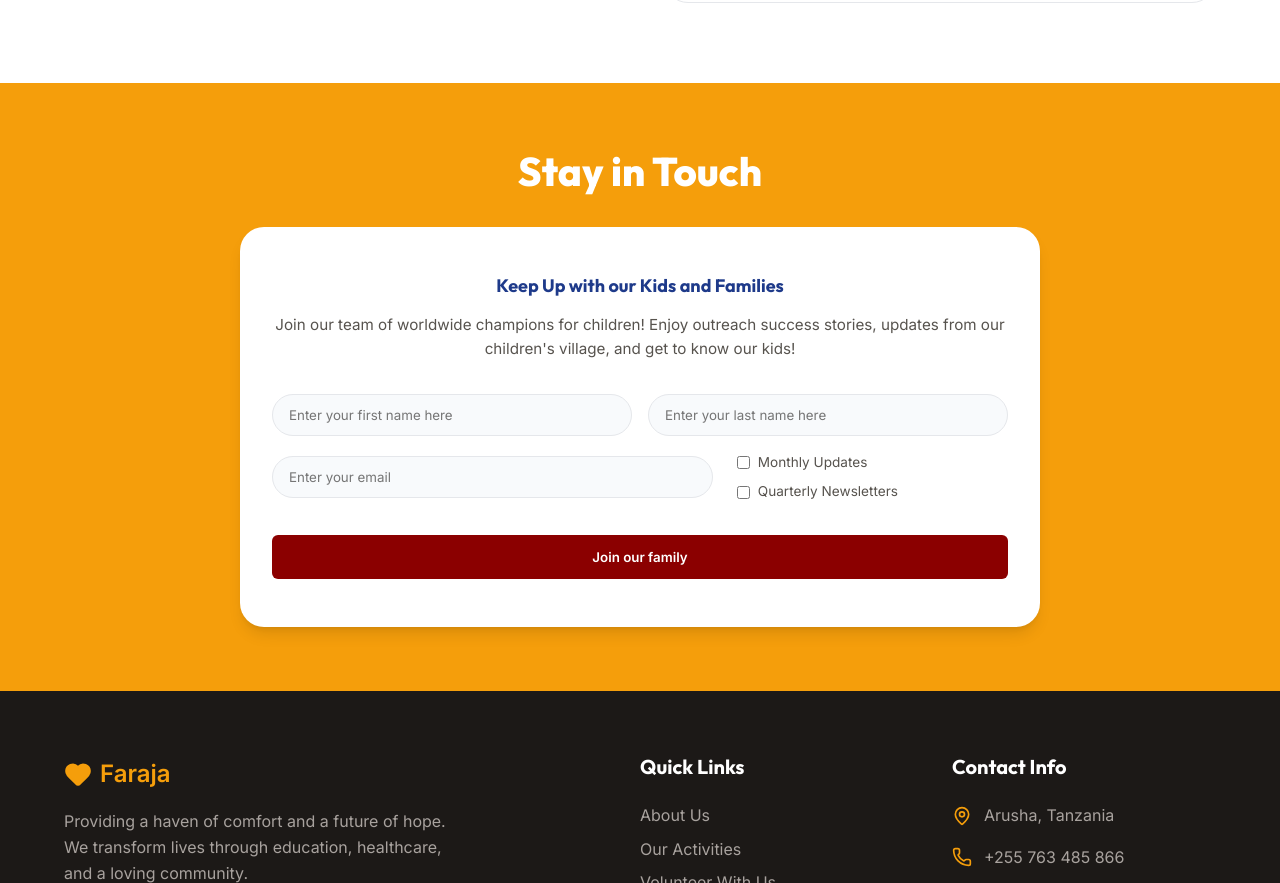
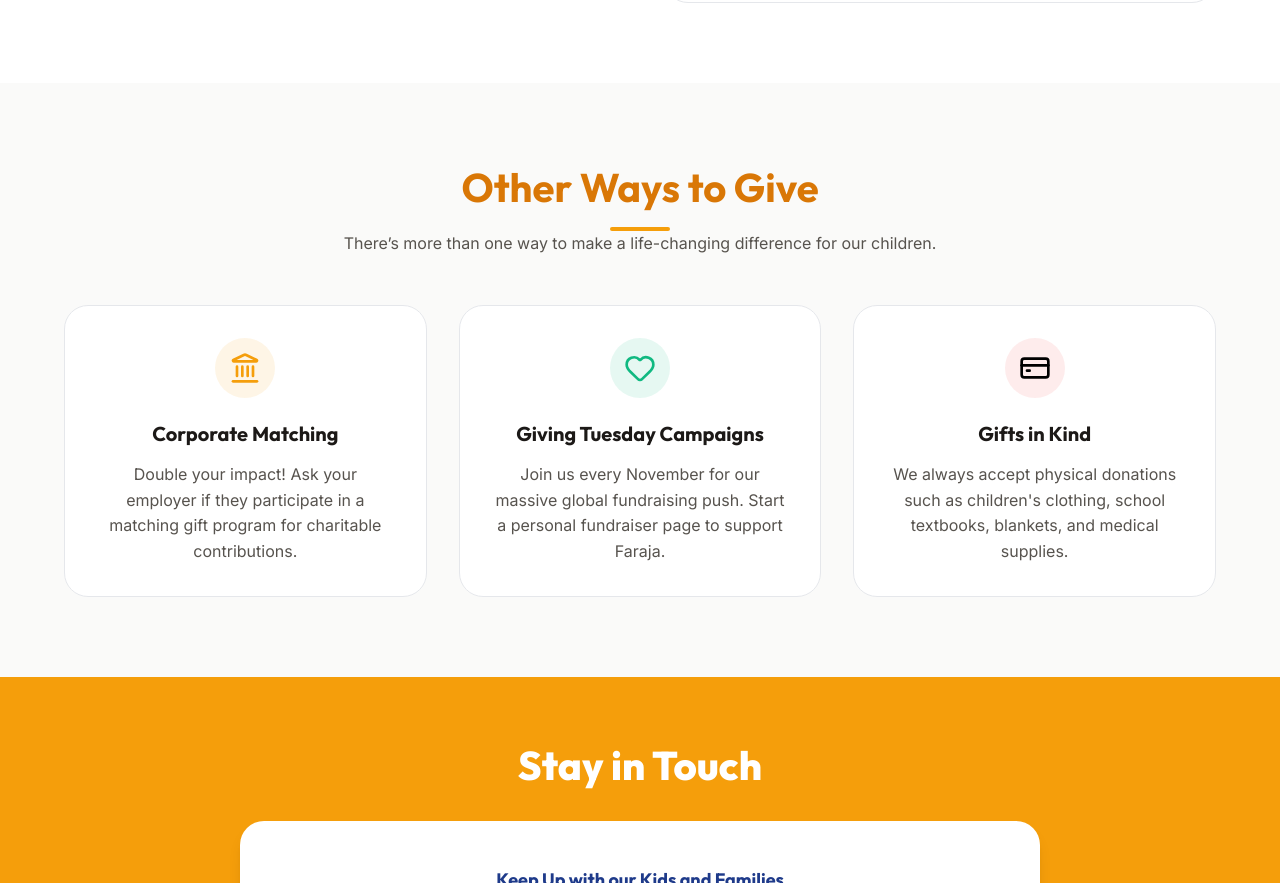
Before and after one commit to albertmallya594/FarajaOphanageChildrensHome, a React (Vite) app: page /donate in a window 1280 px wide. Shown: the part 1259-2142 px from the top of the page. Built offline with nearby package versions, Linux system fonts and the light colour scheme.

Commit message:
feat: structural program and impact enhancements inspired by OLF

```diff
--- a/src/pages/Activities.jsx
+++ b/src/pages/Activities.jsx
@@ -43,40 +43,40 @@ const Activities = () => {
           <div className="grid-3">
              <div className="hover-lift" style={{ border: '1px solid #e5e5e5', borderRadius: 'var(--radius-lg)', overflow: 'hidden', backgroundColor: 'white' }}>
                <div style={{ height: '200px', backgroundColor: '#f5f5f4' }}>
-                 <img src={childrenImg} alt="Education" style={{ width: '100%', height: '100%', objectFit: 'cover' }} />
+                 <img src={childrenImg} alt="Desk for Children Project" style={{ width: '100%', height: '100%', objectFit: 'cover' }} />
                </div>
                <div style={{ padding: '2rem' }}>
                  <div style={{ display: 'flex', alignItems: 'center', gap: '0.75rem', marginBottom: '1rem' }}>
                    <BookOpen size={28} color="var(--primary)" />
-                   <h3 style={{ fontSize: '1.5rem' }}>Education Support</h3>
+                   <h3 style={{ fontSize: '1.25rem', fontWeight: 800 }}>Desk for Children Project (DCP)</h3>
                  </div>
-                 <p style={{ color: 'var(--text-muted)' }}>We ensure that 100% of the children in our care attend school. We provide tuition, uniforms, textbooks, and tutoring to guarantee they have the tools to succeed.</p>
+                 <p style={{ color: 'var(--text-muted)' }}>We ensure that 100% of the children in our care attend school by providing essential resources. We fund desks, uniforms, textbooks, and tutoring to guarantee they have the proper infrastructure to succeed.</p>
                </div>
              </div>
 
              <div className="hover-lift" style={{ border: '1px solid #e5e5e5', borderRadius: 'var(--radius-lg)', overflow: 'hidden', backgroundColor: 'white' }}>
                <div style={{ height: '200px', backgroundColor: '#f5f5f4' }}>
-                 <img src="https://images.unsplash.com/photo-1576086208153-62aeb288aaeb?ixlib=rb-4.0.3&auto=format&fit=crop&w=800&q=80" alt="Healthcare" style={{ width: '100%', height: '100%', objectFit: 'cover' }} />
+                 <img src="https://images.unsplash.com/photo-1576086208153-62aeb288aaeb?ixlib=rb-4.0.3&auto=format&fit=crop&w=800&q=80" alt="Clean Water for Children" style={{ width: '100%', height: '100%', objectFit: 'cover' }} />
                </div>
                <div style={{ padding: '2rem' }}>
                  <div style={{ display: 'flex', alignItems: 'center', gap: '0.75rem', marginBottom: '1rem' }}>
                    <HeartPulse size={28} color="var(--secondary)" />
-                   <h3 style={{ fontSize: '1.5rem' }}>Healthcare & Nutrition</h3>
+                   <h3 style={{ fontSize: '1.25rem', fontWeight: 800 }}>Clean Water for Children (CWC)</h3>
                  </div>
-                 <p style={{ color: 'var(--text-muted)' }}>Regular medical checkups, vaccinations, and a balanced diet are staples at Faraja. We partner with local clinics to address any health needs immediately.</p>
+                 <p style={{ color: 'var(--text-muted)' }}>Every single day, children face severe health risks from contaminated water. Through CWC, we build and install improved water wells and provide reliable water filters to our surrounding communities.</p>
                </div>
              </div>
 
              <div className="hover-lift" style={{ border: '1px solid #e5e5e5', borderRadius: 'var(--radius-lg)', overflow: 'hidden', backgroundColor: 'white' }}>
                <div style={{ height: '200px', backgroundColor: '#f5f5f4' }}>
-                 <img src={communityImg} alt="Community" style={{ width: '100%', height: '100%', objectFit: 'cover' }} />
+                 <img src={communityImg} alt="Roof for Rookies Project" style={{ width: '100%', height: '100%', objectFit: 'cover' }} />
                </div>
                <div style={{ padding: '2rem' }}>
                  <div style={{ display: 'flex', alignItems: 'center', gap: '0.75rem', marginBottom: '1rem' }}>
                    <Users size={28} color="var(--accent)" style={{ stroke: 'black' }} />
-                   <h3 style={{ fontSize: '1.5rem' }}>Community Outreach</h3>
+                   <h3 style={{ fontSize: '1.25rem', fontWeight: 800 }}>Roof for Rookies Project (2RP)</h3>
                  </div>
-                 <p style={{ color: 'var(--text-muted)' }}>We extend our impact beyond the orphanage walls by assisting vulnerable families in the community with resources, business capital, and counseling.</p>
+                 <p style={{ color: 'var(--text-muted)' }}>We extend our impact beyond the orphanage by ensuring vulnerable families and new children have a stable, dry environment. We provide construction materials and fund housing rehabilitation.</p>
                </div>
              </div>
           </div>
--- a/src/pages/Contact.jsx
+++ b/src/pages/Contact.jsx
@@ -109,6 +109,35 @@ const Contact = () => {
         </div>
       </section>
 
+      {/* FAQ Section */}
+      <section className="section section--light">
+        <div className="container">
+          <div className="text-center mb-6">
+            <h2 className="section-title">Frequently Asked Questions</h2>
+            <div style={{ width: '60px', height: '4px', backgroundColor: 'var(--primary)', margin: '0 auto', borderRadius: '2px' }}></div>
+          </div>
+
+          <div style={{ maxWidth: '800px', margin: '0 auto', display: 'flex', flexDirection: 'column', gap: '1rem' }}>
+            {[
+              { q: 'How are my donations utilized?', a: '100% of your public donations go directly towards our core programs: the Desk for Children Project, the Clean Water Initiative, and daily healthcare/nutrition needs of the children.' },
+              { q: 'Can I sponsor a specific child?', a: 'Yes! Our child sponsorship program allows you to fund the education and living expenses for a specific child. You will receive termly updates on their progress.' },
+              { q: 'What items can I donate in kind?', a: 'We accept gently used children\'s clothing, educational books in English or Swahili, stationery, and non-perishable food items. Please contact us prior to shipping.' },
+              { q: 'Do you offer volunteer housing?', a: 'Yes, we have a safe and comfortable volunteer house located within walking distance of the orphanage. It includes basic amenities and 24/7 security.' }
+            ].map((faq, index) => (
+              <details key={index} style={{ backgroundColor: 'white', borderRadius: 'var(--radius-md)', border: '1px solid #e5e7eb', overflow: 'hidden' }}>
+                <summary style={{ padding: '1.25rem 1.5rem', fontWeight: 700, cursor: 'pointer', outline: 'none', display: 'flex', justifyContent: 'space-between', alignItems: 'center' }}>
+                  {faq.q}
+                  <span style={{ color: 'var(--primary)' }}>+</span>
+                </summary>
+                <div style={{ padding: '0 1.5rem 1.25rem', color: 'var(--text-muted)', lineHeight: 1.6, borderTop: '1px solid #f3f4f6', paddingTop: '1rem' }}>
+                  {faq.a}
+                </div>
+              </details>
+            ))}
+          </div>
+        </div>
+      </section>
+
       {/* Map Placeholder */}
       <section style={{ height: '400px', backgroundColor: '#e5e7eb', display: 'flex', alignItems: 'center', justifyContent: 'center' }}>
         <p style={{ color: 'var(--text-muted)', fontSize: '1.25rem', display: 'flex', alignItems: 'center', gap: '0.5rem' }}>
--- a/src/pages/Donation.jsx
+++ b/src/pages/Donation.jsx
@@ -150,6 +150,40 @@ const Donation = () => {
 
         </div>
       </section>
+
+      {/* Expanded Ways to Give */}
+      <section className="section">
+        <div className="container">
+          <div className="text-center mb-6">
+            <h2 className="section-title">Other Ways to Give</h2>
+            <div style={{ width: '60px', height: '4px', backgroundColor: 'var(--primary)', margin: '0 auto', borderRadius: '2px' }}></div>
+            <p className="mt-4" style={{ color: 'var(--text-muted)' }}>There’s more than one way to make a life-changing difference for our children.</p>
+          </div>
+          <div className="grid-3" style={{ gap: '2rem' }}>
+            <div className="hover-lift" style={{ padding: '2rem', backgroundColor: 'var(--surface)', borderRadius: 'var(--radius-lg)', border: '1px solid #e5e7eb', textAlign: 'center' }}>
+              <div style={{ width: '60px', height: '60px', borderRadius: '50%', backgroundColor: 'rgba(245, 158, 11, 0.1)', display: 'flex', alignItems: 'center', justifyContent: 'center', margin: '0 auto 1.5rem' }}>
+                <Landmark color="var(--primary)" size={32} />
+              </div>
+              <h3 style={{ fontSize: '1.25rem', marginBottom: '1rem' }}>Corporate Matching</h3>
+              <p style={{ color: 'var(--text-muted)' }}>Double your impact! Ask your employer if they participate in a matching gift program for charitable contributions.</p>
+            </div>
+            <div className="hover-lift" style={{ padding: '2rem', backgroundColor: 'var(--surface)', borderRadius: 'var(--radius-lg)', border: '1px solid #e5e7eb', textAlign: 'center' }}>
+              <div style={{ width: '60px', height: '60px', borderRadius: '50%', backgroundColor: 'rgba(16, 185, 129, 0.1)', display: 'flex', alignItems: 'center', justifyContent: 'center', margin: '0 auto 1.5rem' }}>
+                <Heart color="var(--secondary)" size={32} />
+              </div>
+              <h3 style={{ fontSize: '1.25rem', marginBottom: '1rem' }}>Giving Tuesday Campaigns</h3>
+              <p style={{ color: 'var(--text-muted)' }}>Join us every November for our massive global fundraising push. Start a personal fundraiser page to support Faraja.</p>
+            </div>
+            <div className="hover-lift" style={{ padding: '2rem', backgroundColor: 'var(--surface)', borderRadius: 'var(--radius-lg)', border: '1px solid #e5e7eb', textAlign: 'center' }}>
+              <div style={{ width: '60px', height: '60px', borderRadius: '50%', backgroundColor: 'rgba(239, 68, 68, 0.1)', display: 'flex', alignItems: 'center', justifyContent: 'center', margin: '0 auto 1.5rem' }}>
+                <CreditCard color="var(--accent)" size={32} style={{ stroke: 'black' }} />
+              </div>
+              <h3 style={{ fontSize: '1.25rem', marginBottom: '1rem' }}>Gifts in Kind</h3>
+              <p style={{ color: 'var(--text-muted)' }}>We always accept physical donations such as children's clothing, school textbooks, blankets, and medical supplies.</p>
+            </div>
+          </div>
+        </div>
+      </section>
     </div>
   );
 };
--- a/src/pages/Home.jsx
+++ b/src/pages/Home.jsx
@@ -87,13 +87,23 @@ const Home = () => {
         </div>
       </div>
 
-      {/* Impact Stats */}
+      {/* Tangible Impact Stats */}
       <section className="section" style={{ position: 'relative', zIndex: 10 }}>
         <div className="container">
-          <div className="grid-3">
+          <div className="text-center mb-6">
+            <h2 className="section-title">Our Tangible Impact</h2>
+            <div style={{ width: '60px', height: '4px', backgroundColor: 'var(--primary)', margin: '0 auto', borderRadius: '2px' }}></div>
+            <p className="mt-4" style={{ color: 'var(--text-muted)' }}>Through the generous support of our partners, we make real, measurable changes.</p>
+          </div>
+          <div style={{ display: 'grid', gridTemplateColumns: 'repeat(auto-fit, minmax(200px, 1fr))', gap: '2rem' }}>
             <StatCounter end={50} suffix="+" label="Children Residing" />
             <StatCounter end={100} suffix="%" label="School Attendance" />
-            <StatCounter end={5} suffix="+" label="Years of Service" />
+            <StatCounter end={15} suffix="" label="Water Wells Built" />
+            <StatCounter end={1200} suffix="+" label="Blankets Distributed" />
+          </div>
+          <div style={{ padding: '2rem', backgroundColor: 'var(--surface)', borderRadius: 'var(--radius-lg)', marginTop: '2rem', textAlign: 'center', border: '1px solid #e5e7eb' }}>
+            <h3 style={{ fontSize: '1.25rem', color: 'var(--primary)' }}>Over $20,000 in School Supplies Gifted</h3>
+            <p style={{ color: 'var(--text-muted)', fontSize: '0.9rem' }}>Providing uniforms, textbooks, and tuition assistance to ensure no child is left behind in education.</p>
           </div>
         </div>
       </section>
```
